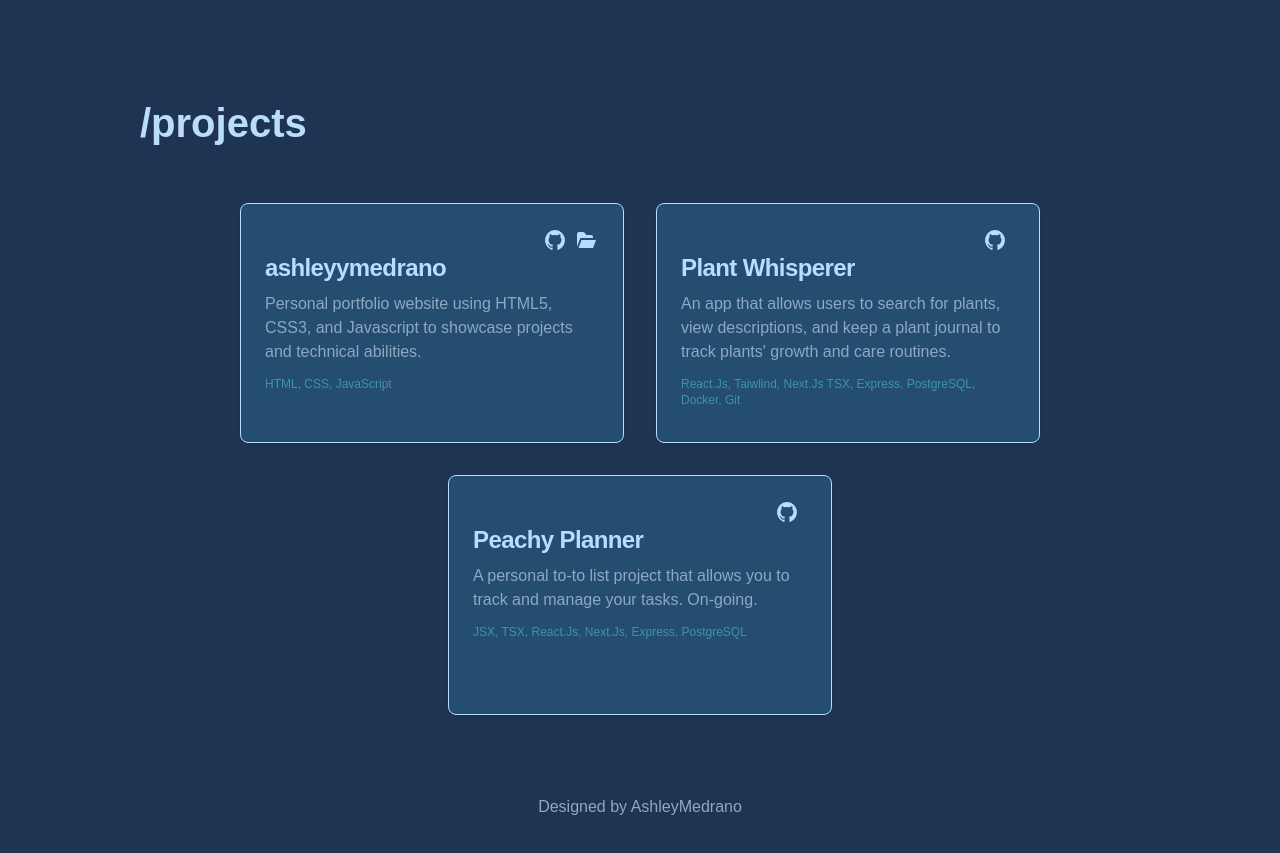
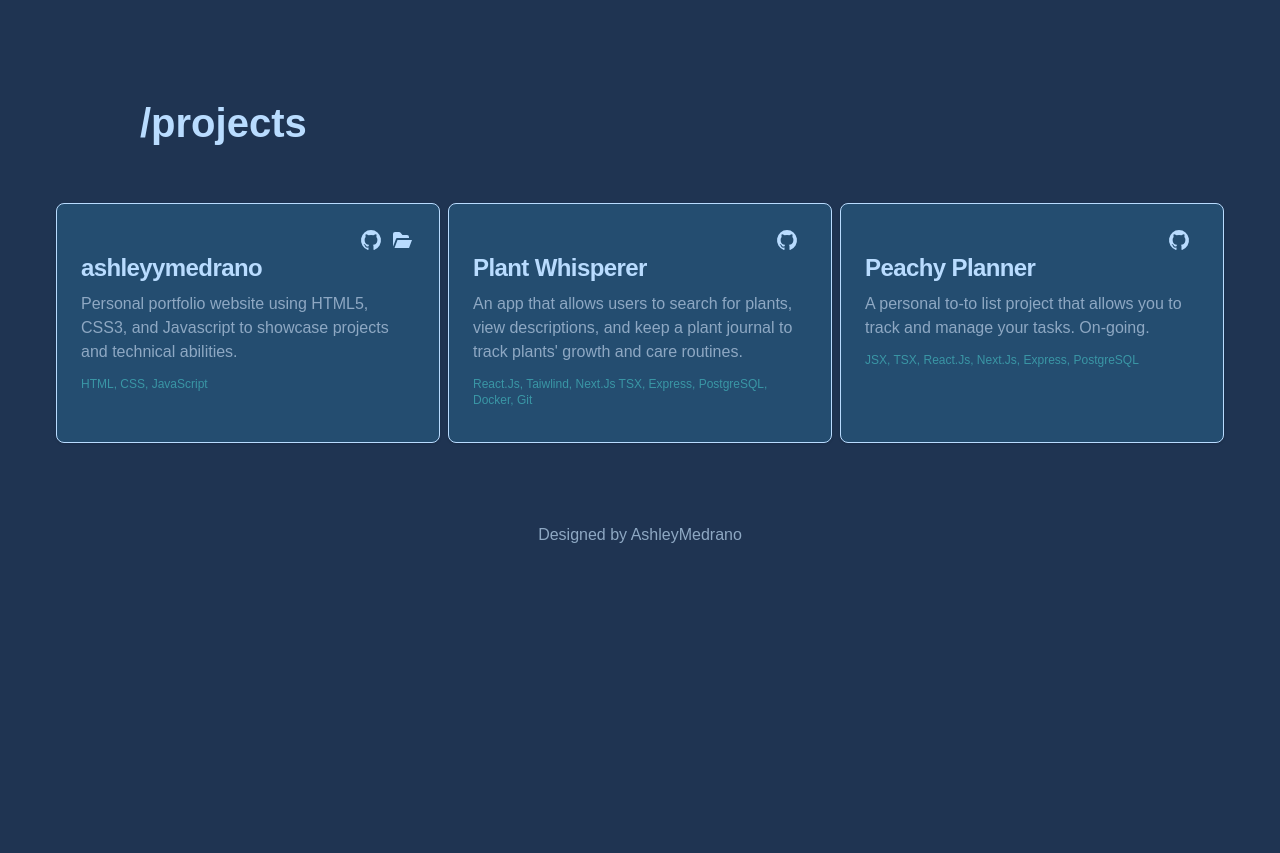
Before and after one commit to ashleyymedrano/my-pwp-ashleyymedrano, a website built with Vite: page index.html in a window 1280 px wide. Shown: the part 2174-3027 px from the top of the page. After the commit the page ends 2801 px from the top, so only its background shows below. Built offline with nearby package versions, Linux system fonts and the light colour scheme.

Commit message:
Cleaned up

```diff
--- a/index.html
+++ b/index.html
@@ -285,7 +285,7 @@
     /projects
   </div>
   <!--Project Card 1-->
-<section class="flex flex-wrap justify-center m-10 gap-8 projects-js">
+<section class="flex flex-wrap justify-center m-10 gap-2 projects-js">
 <section>
   <div class="max-w-sm h-60 p-6 bg-[#244D70] hover:bg-[#296088] border border-[#B9DCFF] rounded-lg shadow">
     <!--This div is to add GitHub icon on top-->
```
